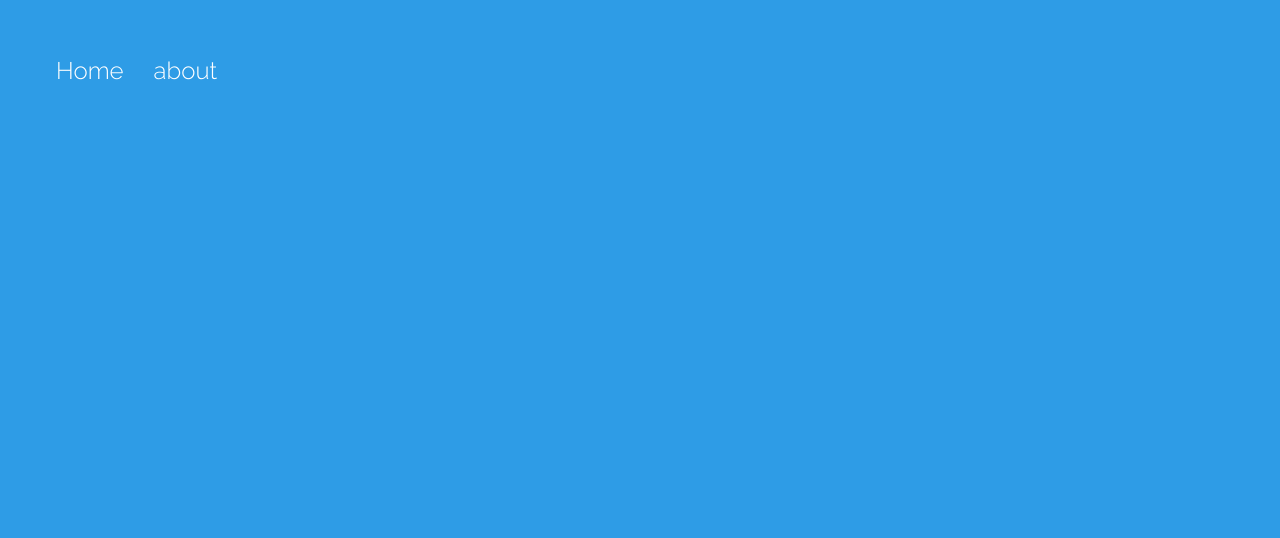
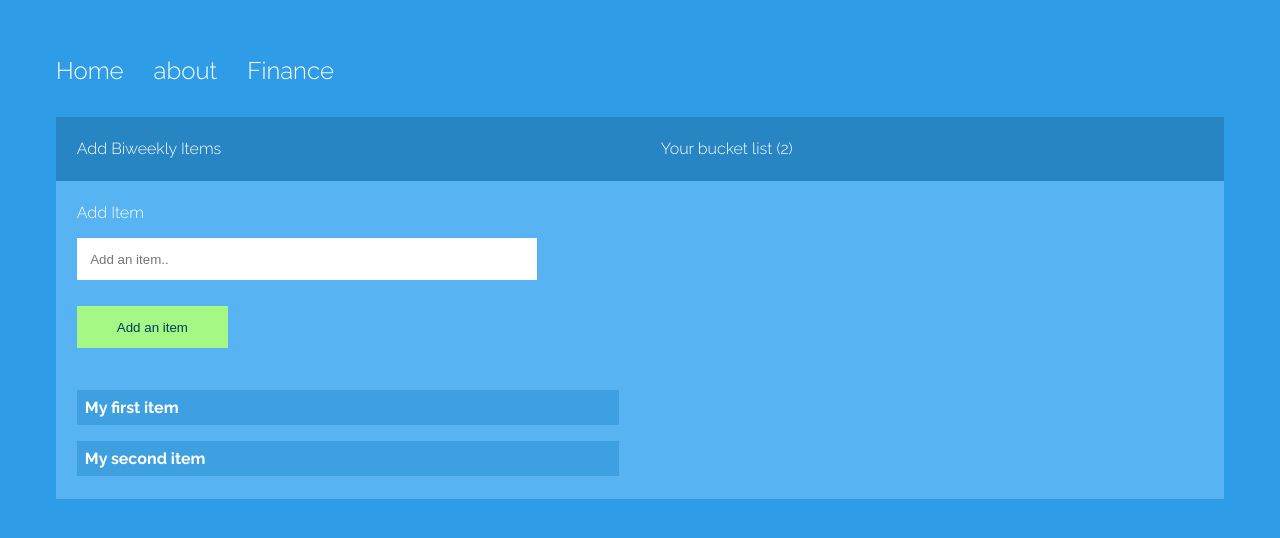
Before and after one commit to sinakeang/ng5, an Angular app: page /finance in a window 1280 px wide. Before the commit this address led to /. Shown: the top 538 px of the page. Built offline with nearby package versions, Linux system fonts and the light colour scheme.

Commit message:
add finance module

```diff
--- a/src/app/app.component.html
+++ b/src/app/app.component.html
@@ -1,6 +1,7 @@
 <ul>
   <li><a routerLink="">Home</a></li>
   <li><a routerLink="about/48">about</a></li>
+  <li><a routerLink="finance">Finance</a></li>
 </ul>
 
 <router-outlet></router-outlet>
--- a/src/app/app.module.ts
+++ b/src/app/app.module.ts
@@ -8,18 +8,20 @@ import { AppComponent } from './app.component';
 import { HomeComponent } from './home/home.component';
 import { AboutComponent } from './about/about.component';
 import { DataService } from './data.service';
+import { FinanceModule } from './finance/finance.module';
 
 @NgModule({
   declarations: [
     AppComponent,
     HomeComponent,
-    AboutComponent
+    AboutComponent,
   ],
   imports: [
     BrowserModule,
     AppRoutingModule,
     FormsModule, //for ngModel: two way databinding
     BrowserAnimationsModule,
+    FinanceModule
   ],
   providers: [DataService],
   bootstrap: [AppComponent]
--- /dev/null
+++ b/src/app/finance/finance.component.html
@@ -0,0 +1,24 @@
+<div class="container color-dark">
+  <div class="col">
+    <p>Add Biweekly Items</p>
+  </div>
+  <div class="col">
+    <p>Your bucket list ({{ items.length }})</p>
+  </div>
+</div>
+<div class="container color-light">
+  <div class="col">
+    <p class="sm">Add Item</p>
+    <form>
+      <input type="text" class="txt" name="item" placeholder="Add an item.." [(ngModel)]="itemText">
+      <input type="submit" class="btn" [value]="btnText" (click)="addItem()">
+    </form>
+  </div>
+</div>
+<div class="container color-light" [@items]="items.length">
+  <div class="col">
+    <p class="life-container" *ngFor="let item of items; let i = index" (click)="removeItem(i)">
+      {{ item }}
+    </p>
+  </div>
+</div>
--- /dev/null
+++ b/src/app/finance/finance.component.scss
@@ -0,0 +1,34 @@
+.container {
+  display: grid;
+  grid-template-columns: 50% auto;
+}
+.col {
+  padding: .4em 1.3em;
+}
+.color-dark {
+  background: #2885C4;
+}
+.color-light {
+  background: #57B3F1;
+}
+input.txt {
+  border: 0;
+  padding: 1em;
+  width: 80%;
+  margin-bottom: 2em;
+}
+input.btn {
+  border: 0;
+  display: block;
+  padding: 1em 3em;
+  background: #A5F883;
+  color: #003A61;
+  margin-bottom: 1em;
+  cursor: pointer;
+}
+.life-container {
+  background: #3FA0E1;
+  padding: .5em;
+  font-weight: bold;
+  cursor: pointer;
+}
--- /dev/null
+++ b/src/app/finance/finance.component.ts
@@ -0,0 +1,53 @@
+import { Component, OnInit } from '@angular/core';
+import { trigger,style,transition,animate,keyframes,query,stagger } from '@angular/animations';
+import { FinanceService } from './finance.service';
+
+@Component({
+  selector: 'app-finance',
+  templateUrl: './finance.component.html',
+  styleUrls: ['./finance.component.scss'],
+  animations: [
+    trigger('items', [
+      transition('* => *', [
+        query(':enter', style({ opacity: 0 }), {optional: true}),
+        query(':enter', stagger('300ms', [
+          animate('.6s ease-in', keyframes([
+          style({opacity: 0, transform: 'translateY(-75%)', offset: 0}),
+          style({opacity: .5, transform: 'translateY(35px)', offset: .3}),
+          style({opacity: 1, transform: 'translateY(0)', offset: 1}),
+        ]))]), {optional: true}),
+        query(':leave', stagger('300ms', [
+          animate('.6s ease-in', keyframes([
+          style({opacity: 1, transform: 'translateY(0)', offset: 0}),
+          style({opacity: .5, transform: 'translateY(35px)', offset: .3}),
+          style({opacity: 0, transform: 'translateY(-75%)', offset: 1}),
+        ]))]), {optional: true})
+      ])
+    ])
+  ]
+})
+export class FinanceComponent implements OnInit {
+
+  itemCount: number;
+  btnText: string = 'Add an item';
+  itemText: string;
+  items = [];
+
+  constructor(private _data: FinanceService) { }
+
+  ngOnInit() {
+    this._data.item.subscribe(res => this.items = res);
+    this._data.changeItem(this.items);
+  }
+
+  addItem() {
+    this.items.push(this.itemText);
+    this.itemText = '';
+    this._data.changeItem(this.items);
+  }
+
+  removeItem(i) {
+    this.items.splice(i, 1);
+    this._data.changeItem(this.items);
+  }
+}
--- /dev/null
+++ b/src/app/finance/finance.module.ts
@@ -0,0 +1,16 @@
+import { NgModule } from "@angular/core";
+import { FinanceComponent } from "./finance.component";
+import { FormsModule } from "@angular/forms";
+import { FinanceService } from "./finance.service";
+import { CommonModule } from "@angular/common";
+
+@NgModule({
+  declarations: [FinanceComponent],
+  imports: [
+    CommonModule,
+    FormsModule //for ngModel
+  ],
+  exports: [FinanceComponent],
+  providers: [FinanceService]
+})
+export class FinanceModule { }
--- /dev/null
+++ b/src/app/finance/finance.service.ts
@@ -0,0 +1,16 @@
+import { BehaviorSubject } from "rxjs";
+import { Injectable } from "@angular/core";
+
+@Injectable({
+  providedIn: 'root'
+})
+export class FinanceService {
+  private items = new BehaviorSubject<any>(['My first item', 'My second item']);
+  item = this.items.asObservable();
+
+  constructor() { }
+
+  changeItem(item) {
+    this.items.next(item);
+  }
+}
```
Also changed, not shown: src/app/app-routing.module.ts (+4 -8 lines), 2 other files (tests, documents, lock files or other folders).
